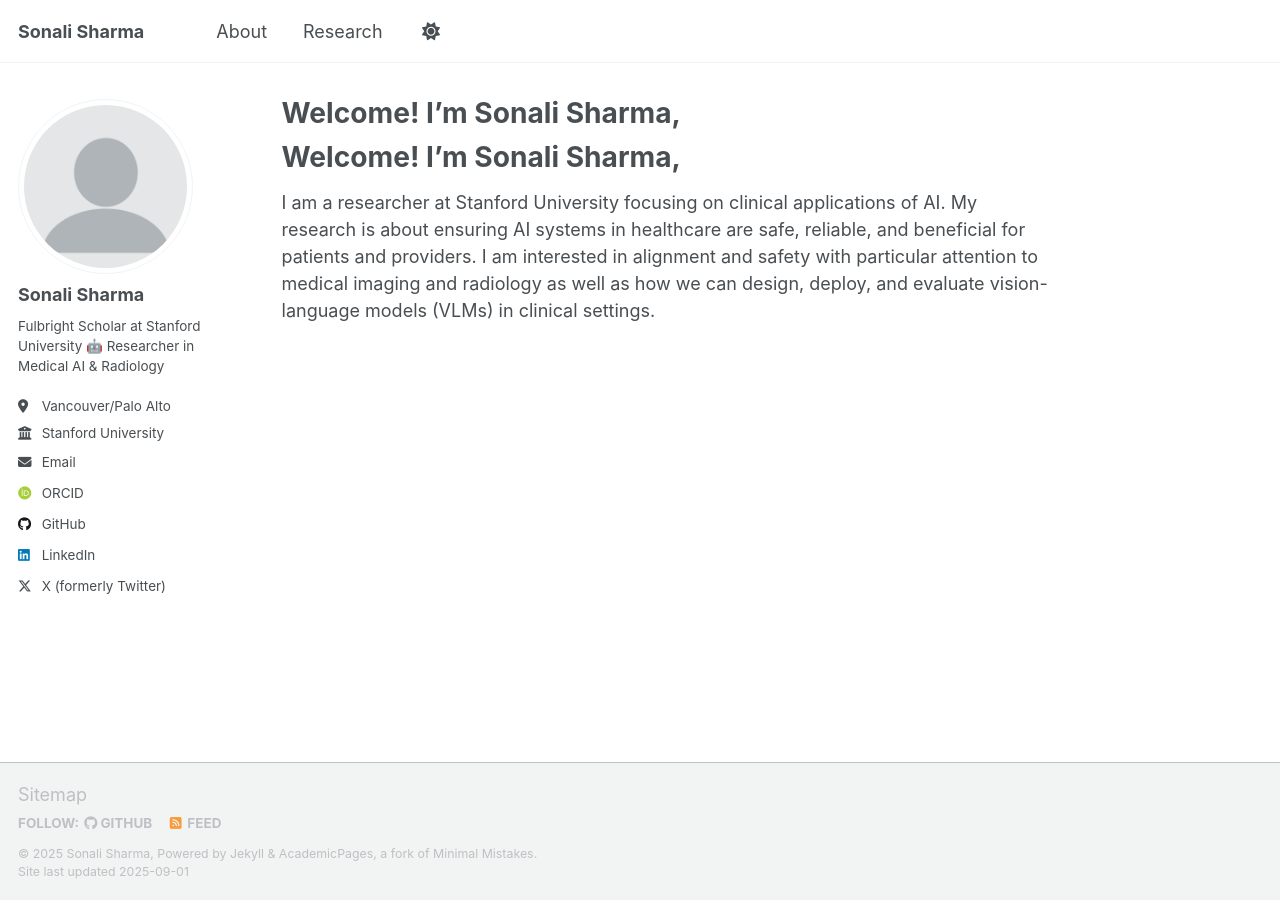
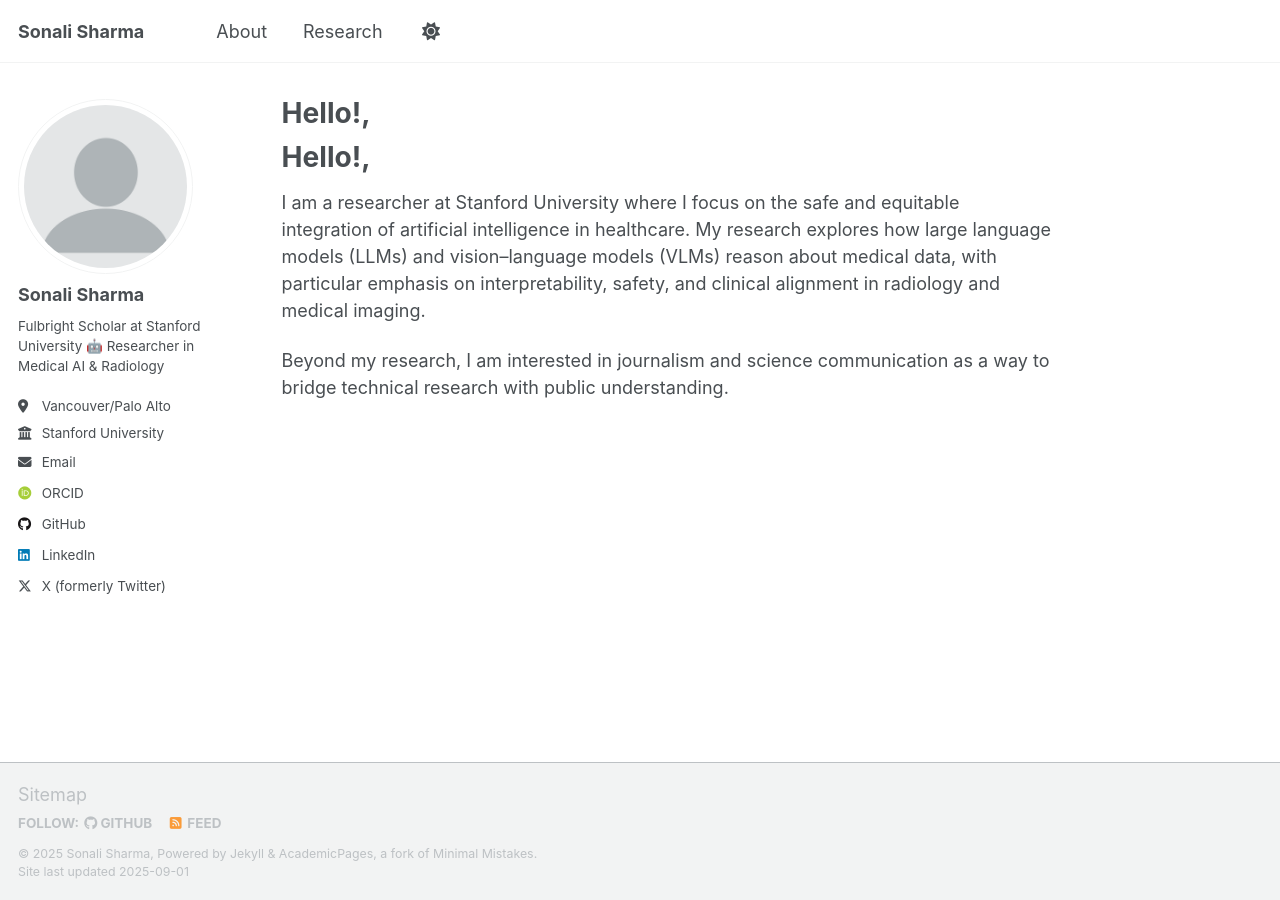
Before and after one commit to sonalisharma-3/sonalisharma-3.github.io, a Jekyll site: the page built from index.md, in a window 1280 px wide. Built offline with Jekyll 4.4.1, drawn with Linux system fonts in a browser that asks for light colours; some web fonts are replaced; a script that is not in the unit is left out; our own code applies the rules of GitHub Pages for plain Markdown files.

Commit message:
Update website

```diff
--- a/index.md
+++ b/index.md
@@ -3,7 +3,8 @@ layout: single
 author_profile: true
 classes: wide
 ---
-# **Welcome! I'm Sonali Sharma**,
+# **Hello!**,
 
-I am a researcher at Stanford University focusing on clinical applications of AI. My research is about ensuring AI systems in healthcare are safe, reliable, and beneficial for patients and providers.
-I am interested in alignment and safety with particular attention to medical imaging and radiology as well as how we can design, deploy, and evaluate vision-language models (VLMs) in clinical settings.
+I am a researcher at Stanford University where I focus on the safe and equitable integration of artificial intelligence in healthcare. My research explores how large language models (LLMs) and vision–language models (VLMs) reason about medical data, with particular emphasis on interpretability, safety, and clinical alignment in radiology and medical imaging.
+
+Beyond my research, I am interested in journalism and science communication as a way to bridge technical research with public understanding.
```
